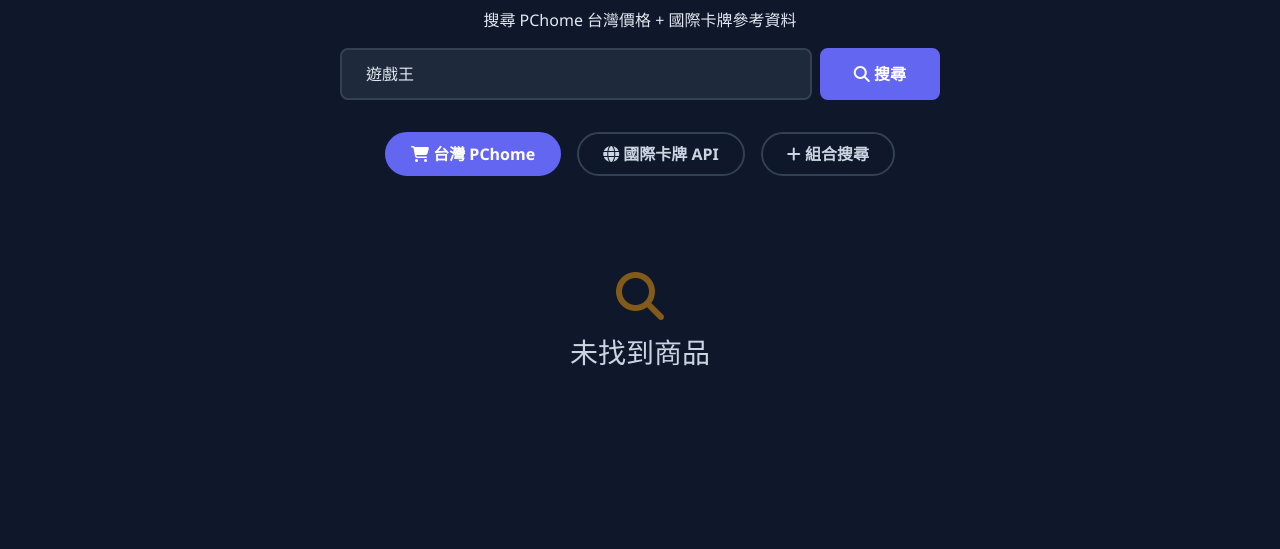
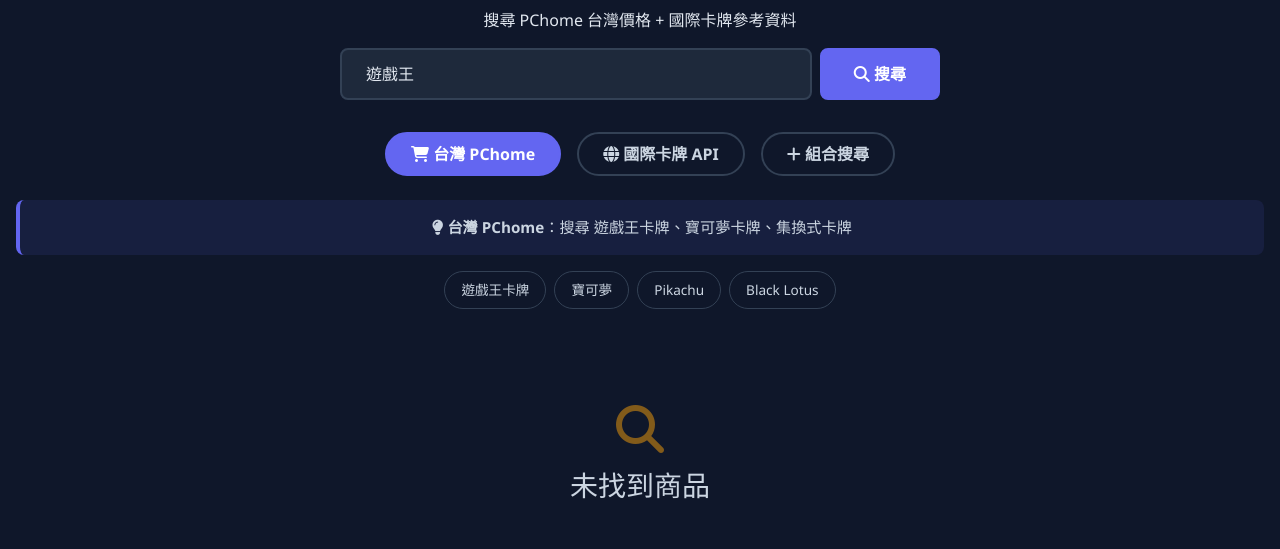
Before and after one commit to s0978584427/testcardweb, a Flask app: page / in a window 1280 px wide. Shown: the part 184-733 px from the top of the page. Run offline with Flask 3, Linux system fonts and the light colour scheme; data that the repository does not hold is empty.

Commit message:
添加搜尋提示：根據搜尋模式動態更新提示信息和快速搜尋按鈕

```diff
--- a/templates/index.html
+++ b/templates/index.html
@@ -245,6 +245,24 @@
             .search-input-group { flex-direction: column; }
             .product-grid { grid-template-columns: repeat(auto-fill, minmax(200px, 1fr)); gap: 1rem; }
         }
+
+        .quick-search-btn {
+            padding: 0.5rem 1rem;
+            border: 1px solid var(--border-color);
+            background-color: transparent;
+            color: var(--text-secondary);
+            border-radius: 1.5rem;
+            cursor: pointer;
+            font-size: 0.85rem;
+            font-weight: 500;
+            transition: all 0.3s ease;
+        }
+
+        .quick-search-btn:hover {
+            border-color: var(--primary-color);
+            background-color: var(--primary-color);
+            color: white;
+        }
     </style>
 </head>
 <body>
@@ -264,7 +282,7 @@
             <p>搜尋 PChome 台灣價格 + 國際卡牌參考資料</p>
 
             <div class="search-input-group">
-                <input type="text" id="searchKeyword" placeholder="輸入卡牌名稱..." onkeyup="handleKeyboardSearch(event)">
+                <input type="text" id="searchKeyword" placeholder="搜尋建議：遊戲王卡牌, 寶可夢卡牌..." onkeyup="handleKeyboardSearch(event)">
                 <button onclick="performSearch()"><i class="fas fa-search"></i> 搜尋</button>
             </div>
 
@@ -279,6 +297,19 @@
                 <button class="platform-btn" onclick="setSearchMode('combined')">
                     <i class="fas fa-plus"></i> 組合搜尋
                 </button>
+            </div>
+
+            <!-- 提示信息 -->
+            <div id="searchHint" style="margin-top: 1.5rem; padding: 1rem; background-color: rgba(99, 102, 241, 0.1); border-left: 4px solid #6366f1; border-radius: 0.5rem; color: #cbd5e1; font-size: 0.95rem;">
+                <i class="fas fa-lightbulb"></i> <strong id="hintTitle">台灣 PChome</strong>：搜尋 <span id="hintExamples">遊戲王卡牌、寶可夢卡牌、集換式卡牌</span>
+            </div>
+
+            <!-- 快速搜尋建議 -->
+            <div style="margin-top: 1rem; display: flex; flex-wrap: wrap; gap: 0.5rem; justify-content: center;">
+                <button class="quick-search-btn" onclick="quickSearch('遊戲王卡牌')">遊戲王卡牌</button>
+                <button class="quick-search-btn" onclick="quickSearch('寶可夢')">寶可夢</button>
+                <button class="quick-search-btn" onclick="quickSearch('pikachu')">Pikachu</button>
+                <button class="quick-search-btn" onclick="quickSearch('black lotus')">Black Lotus</button>
             </div>
         </div>
 
@@ -302,6 +333,36 @@
                 const modes = ['ecommerce', 'international', 'combined'];
                 btn.classList.toggle('active', modes[i] === mode);
             });
+
+            // 更新提示信息
+            const hints = {
+                'ecommerce': {
+                    title: '台灣 PChome',
+                    examples: '遊戲王卡牌、寶可夢卡牌、集換式卡牌、補充包',
+                    placeholder: '搜尋建議：遊戲王卡牌, 寶可夢卡牌...'
+                },
+                'international': {
+                    title: '國際卡牌 API',
+                    examples: '英文卡牌名稱：pikachu、blue eyes、black lotus',
+                    placeholder: '搜尋建議：pikachu, blue eyes, black lotus...'
+                },
+                'combined': {
+                    title: '組合搜尋',
+                    examples: '同時搜尋台灣價格與國際卡牌資料庫',
+                    placeholder: '搜尋建議：任何卡牌名稱都可以...'
+                }
+            };
+
+            const hint = hints[mode];
+            document.getElementById('hintTitle').textContent = hint.title;
+            document.getElementById('hintExamples').textContent = hint.examples;
+            document.getElementById('searchKeyword').placeholder = hint.placeholder;
+        }
+
+        /** 快速搜尋按鈕 */
+        function quickSearch(keyword) {
+            document.getElementById('searchKeyword').value = keyword;
+            performSearch();
         }
 
         /** 執行搜尋 */
```
